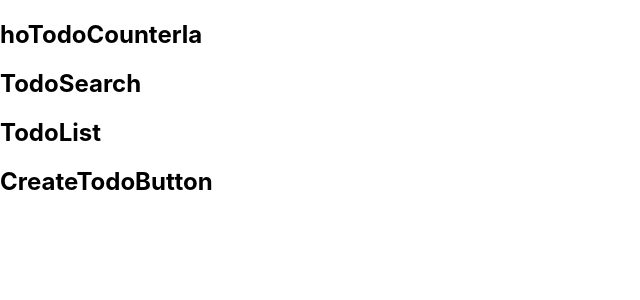
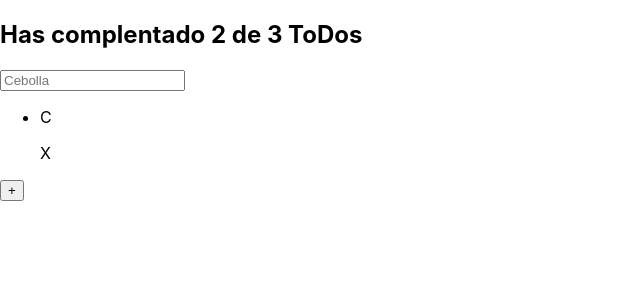
Before and after one commit to Julian037/TodoApp, a React (Create React App) app: page / in a window 1280 px wide. Shown: the top 300 px of the page, without its empty margins (0-640 px from the left). Built offline with nearby package versions, Linux system fonts and the light colour scheme.

Commit message:
extructurando componentes

```diff
--- a/src/CreateTodoButton.js
+++ b/src/CreateTodoButton.js
@@ -2,7 +2,7 @@ import React from "react";
 
 function CreateTodoButton (){
     return(
-        <h2>CreateTodoButton</h2>
+        <button>+</button>
     )
 }
 
--- a/src/TodoCounter.js
+++ b/src/TodoCounter.js
@@ -2,7 +2,7 @@ import React from "react";
 
 function TodoCounter() {
     return(
-        <h2> hoTodoCounterla </h2>
+        <h2> Has complentado 2 de 3 ToDos</h2>
     )
 }
 
--- a/src/TodoItem.js
+++ b/src/TodoItem.js
@@ -1,8 +1,12 @@
 import React from "react";
 
-function TodoItem(){
+function TodoItem(props){
     return(
-        <h2>TodoItem</h2>
+        <li>
+            <span>C</span>
+                <p>{props.text}</p>
+            <span>X</span>
+        </li>
     )
 }
 
--- a/src/TodoList.js
+++ b/src/TodoList.js
@@ -1,8 +1,12 @@
 import React from "react";
 
-function TodoList(){
+function TodoList(props){
     return(
-        <h2> TodoList </h2>
+        <section>
+            <ul>
+                {props.children}
+            </ul>
+        </section>
     )
 }
 
--- a/src/TodoSearch.js
+++ b/src/TodoSearch.js
@@ -2,7 +2,7 @@ import React from "react";
 
 function TodoSearch() {
     return(
-        <h2> TodoSearch </h2>
+        <input placeholder="Cebolla" />
     )
 }
 
```
